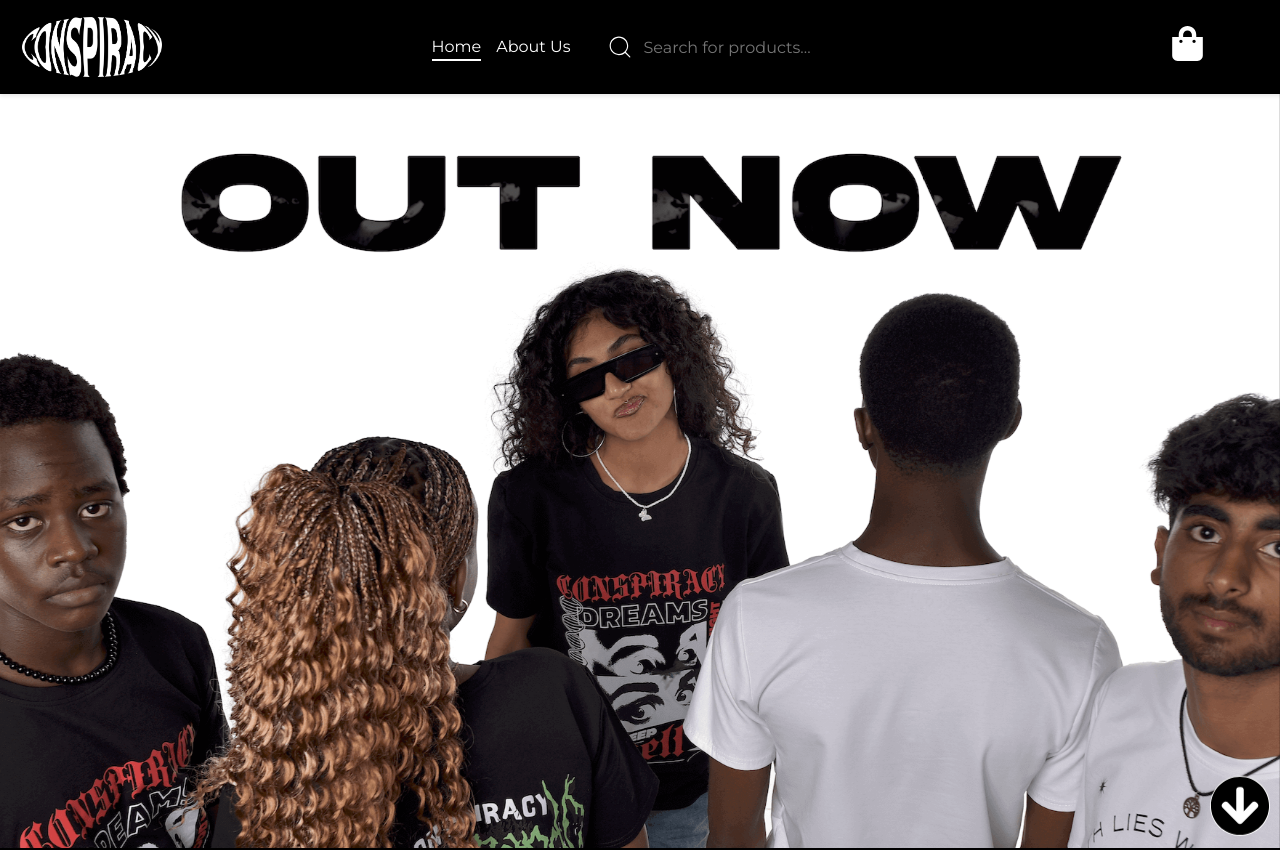
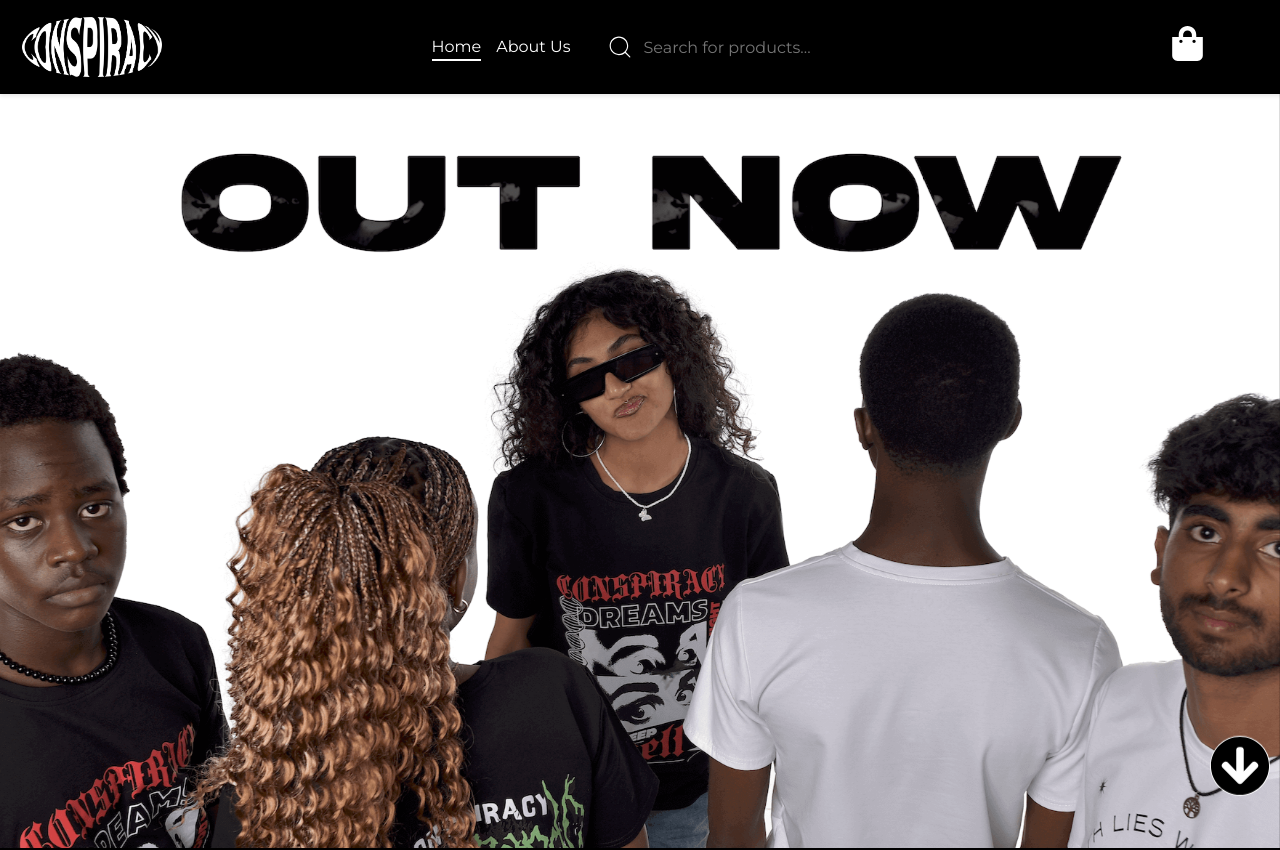
Before and after one commit to Josh-The-Developapa/Conspiracy-UG, a React (Vite) app: page / in a window 1280 px wide. Shown: the top 850 px of the page. Built offline with nearby package versions, Linux system fonts and the light colour scheme.

Commit message:
Committed

```diff
--- a/src/components/ScrollDownButton/ScrollDownButton.css
+++ b/src/components/ScrollDownButton/ScrollDownButton.css
@@ -2,7 +2,7 @@
   position: fixed;
   height: 60px;
   width: 60px;
-  bottom: 10px;
+  bottom: 50px;
   z-index: 1;
   right: 10px;
   cursor: pointer;
```
